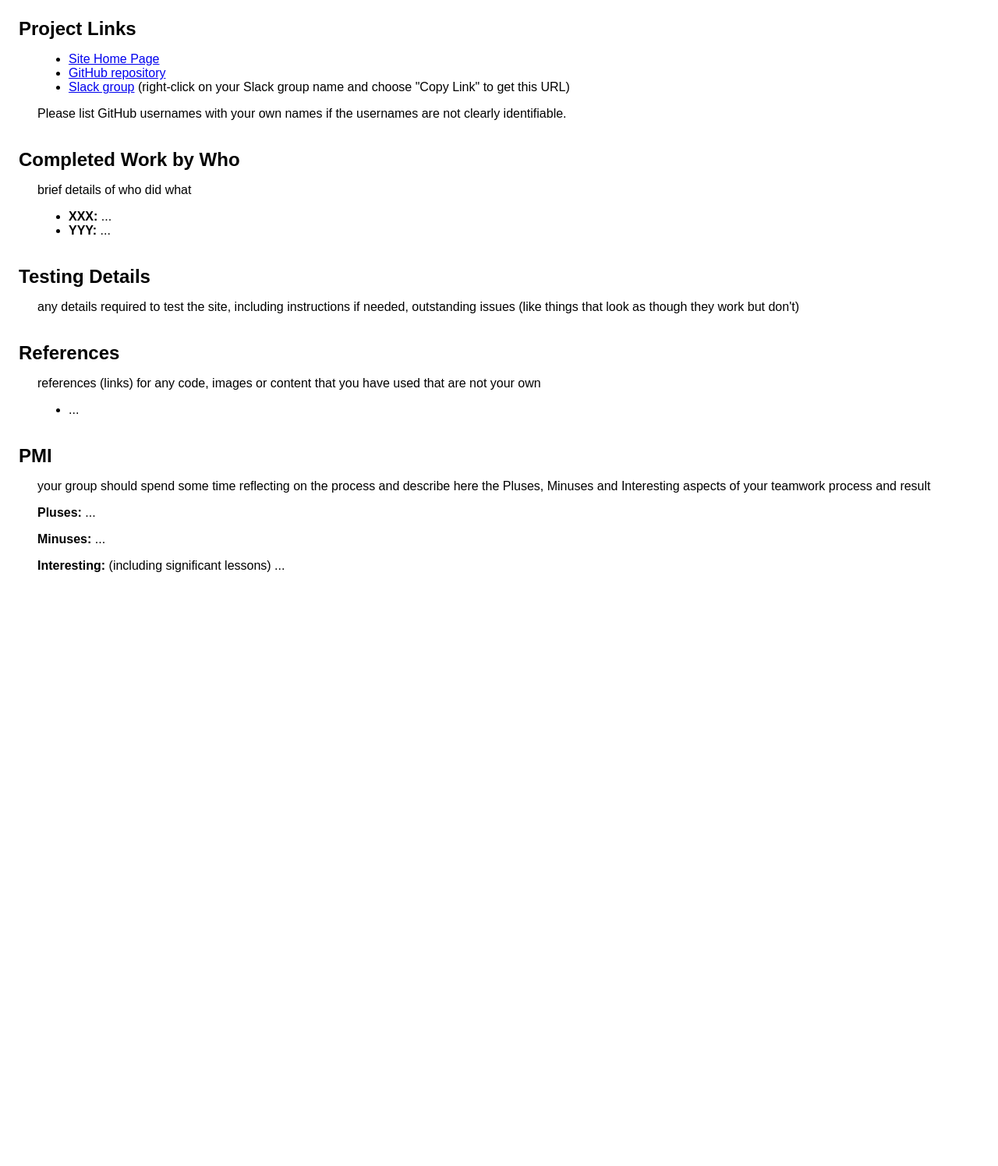
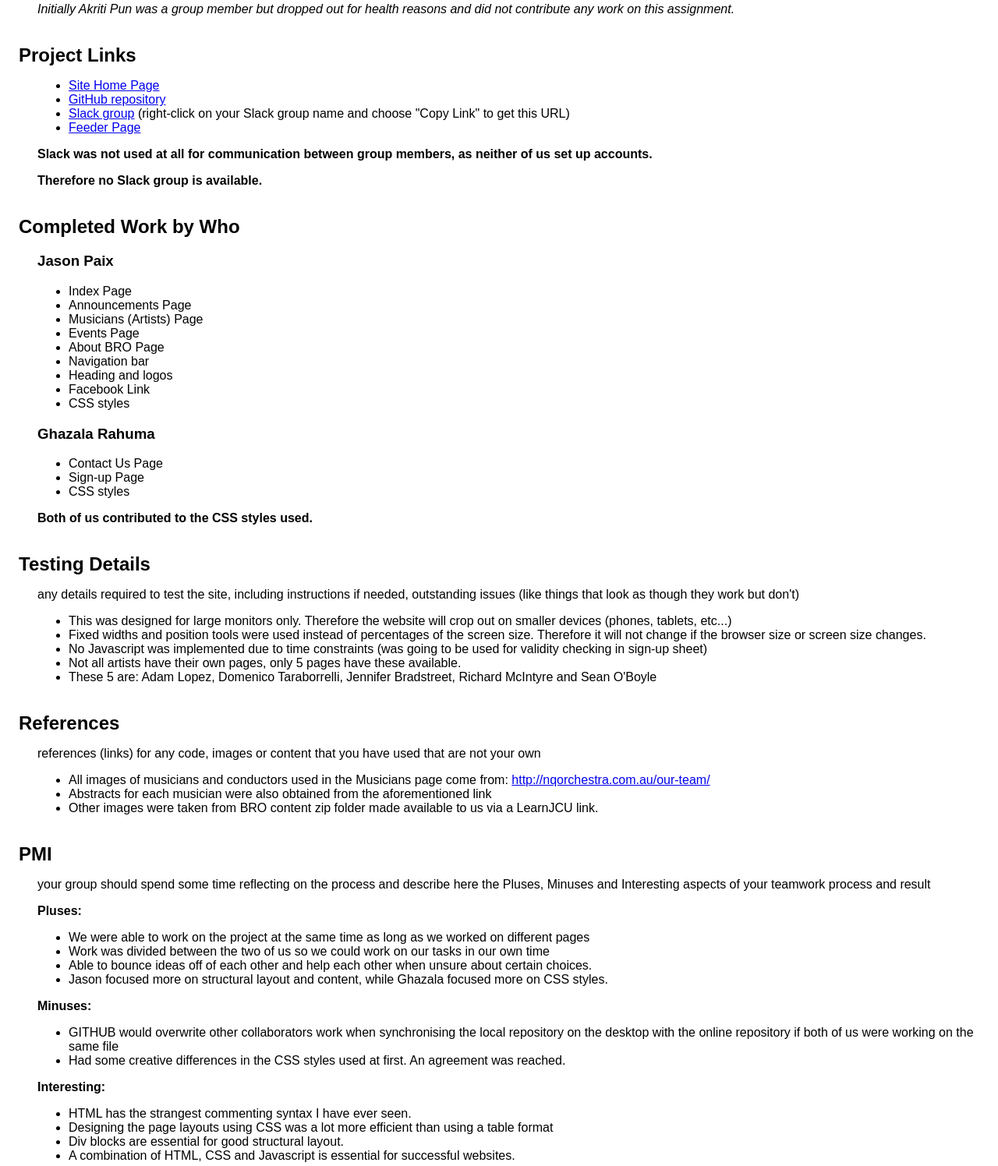
Before and after one commit to jaSc0ne/CP1406-Group-Assignment---GAJ, a plain HTML site: page report.html in a window 1280 px wide. Shown: the part 169-1665 px from the top of the page at 78% size. Before the commit the page ends 920 px from the top, so only its background shows below. Drawn offline with Linux system fonts and the light colour scheme.

Commit message:
Created a feeder page to link back to main website

```diff
--- a/report.html
+++ b/report.html
@@ -2,14 +2,14 @@
 <html>
 <head>
 <meta charset="utf-8">
-<title>Untitled Document</title>
+<title>CP1406 Group Assignment Milestone 2</title>
 </head>
 
 <body>
 <!doctype html>
 <html>
 <head>
-    <title>Report for Group Number??</title>
+    <title>Report for Group Number 127</title>
     <meta http-equiv="Content-Type" content="text/html; charset=iso-8859-1">
     <style type="text/css">
         body {
@@ -30,37 +30,90 @@
 
 <body>
 <h1>CP1406/1806/5638 - 2017 Group Project Report</h1>
-<h2>Group Number??</h2>
-<p><strong>Members:</strong> XXX, YYY, ZZZ</p>
+<h2>Group Number 127</h2>
+<p><strong>Members:</strong> Jason Paix, Ghazala Rahuma</p>
+<em>Initially Akriti Pun was a group member but dropped out for health reasons and did not contribute any work on this assignment.</em>
 <h2>Project Links</h2>
 <ul>
-    <li><a href="http://?">Site Home Page</a></li>
-    <li><a href="http://github.com/?" target="_blank">GitHub repository</a></li>
+    <li><a href="index.html" target="_blank">Site Home Page</a></li>
+    <li><a href="https://github.com/jaSc0ne/CP1406-Group-Assignment---GAJ" target="_blank">GitHub repository</a></li>
     <li><a href="https://itatjcu.slack.com/archives/?" target="_blank">Slack group</a> (right-click on your Slack group
         name and choose "Copy Link" to get this URL)
     </li>
+    <li><a href="feeder.html" target="_blank">Feeder Page</a></li>
 </ul>
-<p>Please list GitHub usernames with your own names if the usernames are not clearly identifiable.</p>
+<p><strong>Slack was not used at all for communication between group members, as neither of us set up accounts.</strong></p>
+<p><strong>Therefore no Slack group is available.</strong></p>
+
 <h2>Completed Work by Who</h2>
-<p>brief details of who did what</p>
+
+<h3>Jason Paix</h3>
 <ul>
-    <li><strong>XXX: </strong> ...</li>
-    <li><strong>YYY: </strong> ...</li>
+    <li>Index Page</li>
+    <li>Announcements Page</li>
+    <li>Musicians (Artists) Page</li>
+    <li>Events Page</li>
+    <li>About BRO Page</li>
+    <li>Navigation bar</li>
+    <li>Heading and logos</li>
+    <li>Facebook Link</li>
+    <li>CSS styles</li>
 </ul>
+
+<h3>Ghazala Rahuma</h3>
+<ul>
+    <li>Contact Us Page</li>
+    <li>Sign-up Page</li>
+    <li>CSS styles</li>
+</ul>
+<p><strong>Both of us contributed to the CSS styles used.</strong></p>
+
 <h2>Testing Details</h2>
 <p>any details required to test the site, including instructions if needed, outstanding issues
     (like things that look as though they work but don't)</p>
+<ul>
+    <li>This was designed for large monitors only. Therefore the website will crop out on smaller devices (phones, tablets, etc...)</li>
+    <li>Fixed widths and position tools were used instead of percentages of the screen size. Therefore it will not change if the browser size or screen size changes.</li>
+    <li>No Javascript was implemented due to time constraints (was going to be used for validity checking in sign-up sheet)</li>
+    <li>Not all artists have their own pages, only 5 pages have these available.</li>
+    <li>These 5 are: Adam Lopez, Domenico Taraborrelli, Jennifer Bradstreet, Richard McIntyre and Sean O'Boyle</li>
+</ul>
+
 <h2>References</h2>
 <p>references (links) for any code, images or content that you have used that are not your own</p>
 <ul>
-    <li>...</li>
+    <li>All images of musicians and conductors used in the Musicians page come from: <a href="http://nqorchestra.com.au/our-team/">http://nqorchestra.com.au/our-team/</a></li>
+    <li>Abstracts for each musician were also obtained from the aforementioned link</li>
+    <li>Other images were taken from BRO content zip folder made available to us via a LearnJCU link.</li>
 </ul>
 <h2>PMI</h2>
 <p>your group should spend some time reflecting on the process and describe here the Pluses, Minuses and Interesting
     aspects of your teamwork process and result</p>
-<p><strong>Pluses: </strong> ...</p>
-<p><strong>Minuses: </strong> ...</p>
-<p><strong>Interesting: </strong> (including significant lessons) ...</p>
+<p>
+    <strong>Pluses: </strong>
+    <ul>
+        <li>We were able to work on the project at the same time as long as we worked on different pages</li>
+        <li>Work was divided between the two of us so we could work on our tasks in our own time</li>
+        <li>Able to bounce ideas off of each other and help each other when unsure about certain choices.</li>
+        <li>Jason focused more on structural layout and content, while Ghazala focused more on CSS styles.</li>
+    </ul>
+</p>
+<p>
+    <strong>Minuses: </strong>
+    <ul>
+        <li>GITHUB would overwrite other collaborators work when synchronising the local repository on the desktop with the online repository if both of us were working on the same file</li>
+        <li>Had some creative differences in the CSS styles used at first. An agreement was reached.</li>
+    </ul>
+</p>
+<p>
+    <strong>Interesting: </strong>
+    <ul>
+        <li>HTML has the strangest commenting syntax I have ever seen.</li>
+        <li>Designing the page layouts using CSS was a lot more efficient than using a table format</li>
+        <li>Div blocks are essential for good structural layout.</li>
+        <li>A combination of HTML, CSS and Javascript is essential for successful websites.</li>
+    </ul>
+</p>
 </body>
 </html>
 </body>
```
Also changed, not shown: feeder.html (added, +38 -0 lines), brass_instruments.jpg (added), feeder image.jpg (added), percussion_instruments.png (added), string_instruments.png (added), woodwind_instruments.png (added).
